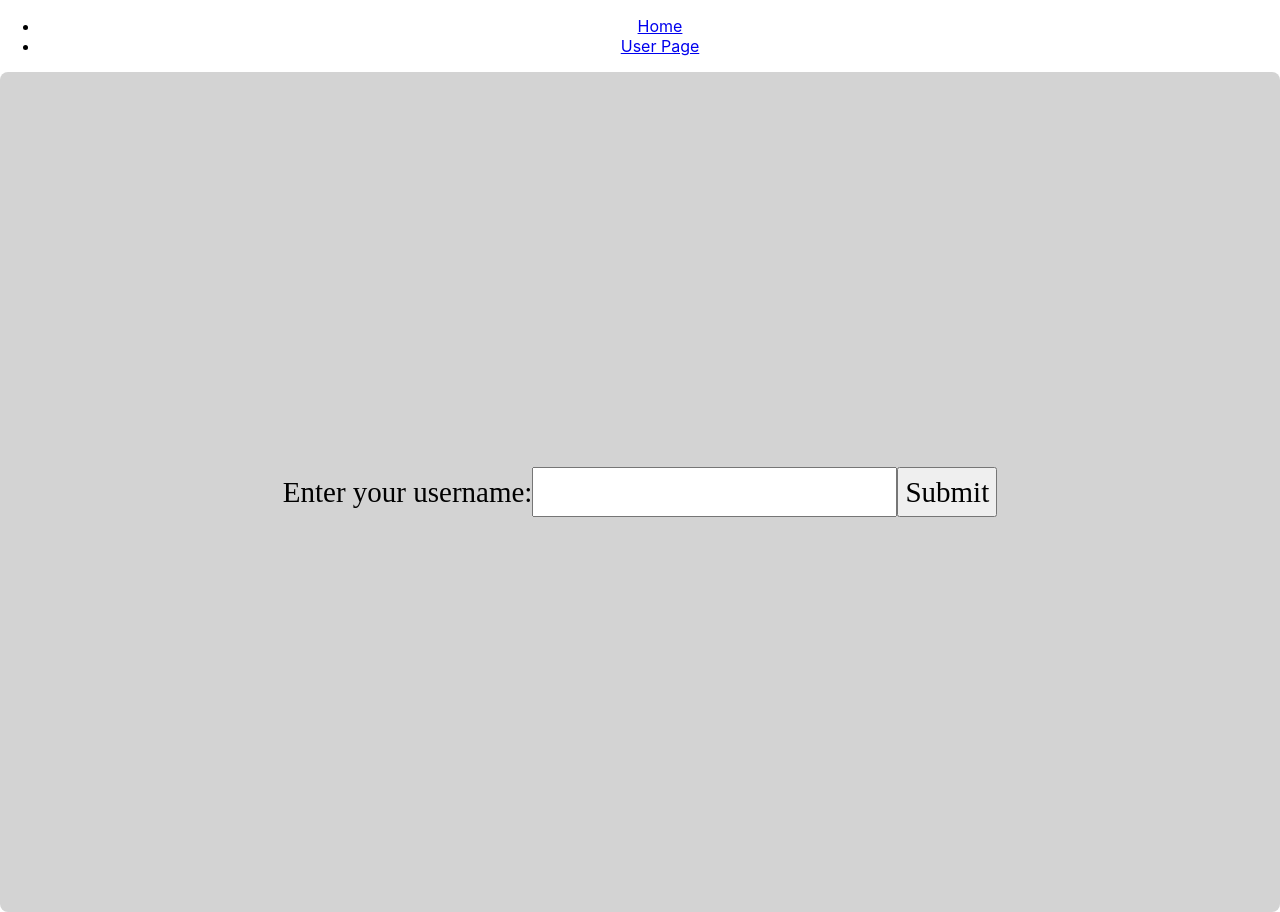
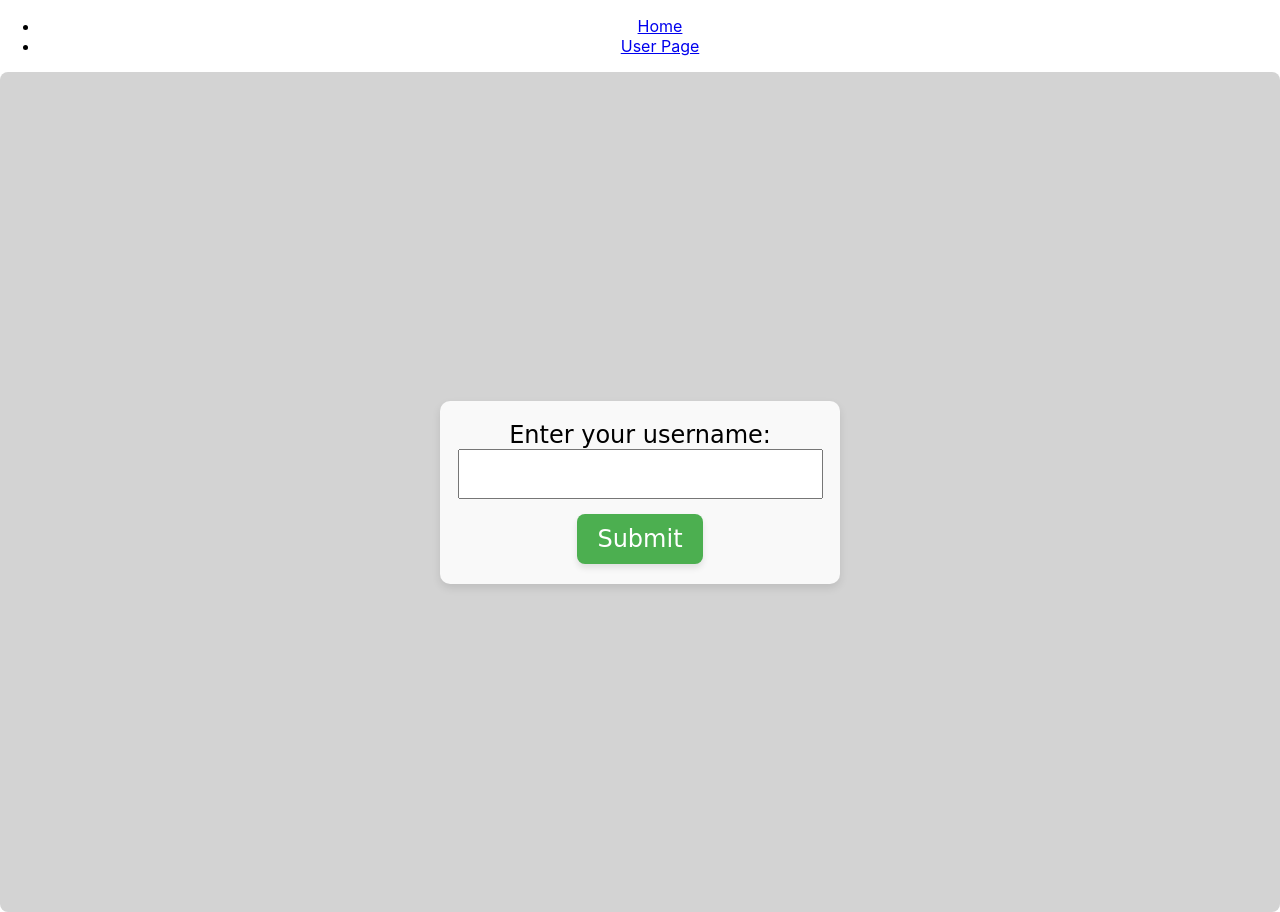
Before and after one commit to DarrenZagrean/darrens-react-app, a React (Create React App) app: page /users in a window 1280 px wide. Built offline with nearby package versions, Linux system fonts and the light colour scheme.

Commit message:
some adittional style

```diff
--- a/src/App.js
+++ b/src/App.js
@@ -27,11 +27,15 @@ function App() {
 
 function HomePage() {
   return (
-    <div>
-      <h1>Home Page</h1>
-      <p>Welcome to the Home Page. Go to the <Link to="/users">User Page</Link> to enter your name.</p>
+    <div className="home-container">
+      <h1>Welcome to the To-Do App</h1>
+      <p>An organizational tool</p>
+      <div className="home-links">
+        <Link to="/users" className="home-button">Go to User Page</Link>
+      </div>
     </div>
   );
 }
 
+
 export default App;
--- a/src/components/Button/style.css
+++ b/src/components/Button/style.css
@@ -1,7 +1,24 @@
 button {
-    font-size: 29px;
-    color: #000000;
-    font-family: 'comic-sans';
+    font-size: 24px;
+    color: white;
+    background-color: #4caf50;
+    font-family: 'Comic Sans MS', sans-serif;
     height: 50px;
-    box-sizing: border-box;
+    padding: 10px 20px; /* Balanced padding for width */
+    border: none;
+    border-radius: 8px;
+    box-shadow: 0px 4px 6px rgba(0, 0, 0, 0.1);
+    cursor: pointer;
+    transition: background-color 0.3s, transform 0.1s;
+    width: fit-content; /* Ensures the button only takes the space it needs */
+    align-self: center; /* Center the button if inside a flex container */
 }
+
+/* Hover and Active Effects */
+button:hover {
+    background-color: #45a049;
+}
+
+button:active {
+    transform: scale(0.97); /* Slight shrink effect on click */
+}
--- a/src/components/Form/style.css
+++ b/src/components/Form/style.css
@@ -1,10 +1,20 @@
 form.basic-form {
-    font-size: 29px;
-    color: ##000000;
-    font-family: 'comic-sans';
+    font-size: 24px; /* Slightly smaller to improve readability */
+    color: #000000;  /* Fixed the hex color code */
+    font-family: 'Comic Sans MS', sans-serif;
 
     display: flex;
-    flex-direction: row;
-    justify-content: center; /* Horizontally center the items */
-    align-items: center;     /* Vertically center the items */
+    flex-direction: column; /* Stacks items vertically */
+    justify-content: center; /* Centers the form content horizontally */
+    align-items: center; /* Centers the form content vertically */
+    gap: 15px; /* Adds space between form elements */
+
+    width: 100%;
+    max-width: 400px; /* Restrict max width for a neat layout */
+    margin: auto; /* Centers the form on the page */
+    padding: 20px;
+    background-color: #f9f9f9;
+    border-radius: 10px;
+    box-shadow: 0 4px 8px rgba(0, 0, 0, 0.1);
+    box-sizing: border-box;
 }
```
Also changed, not shown: src/pages/ToDoPage/style.css (added).
